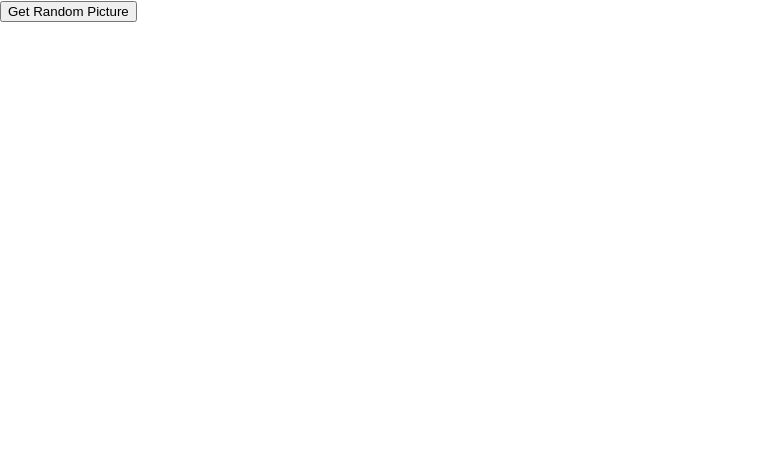
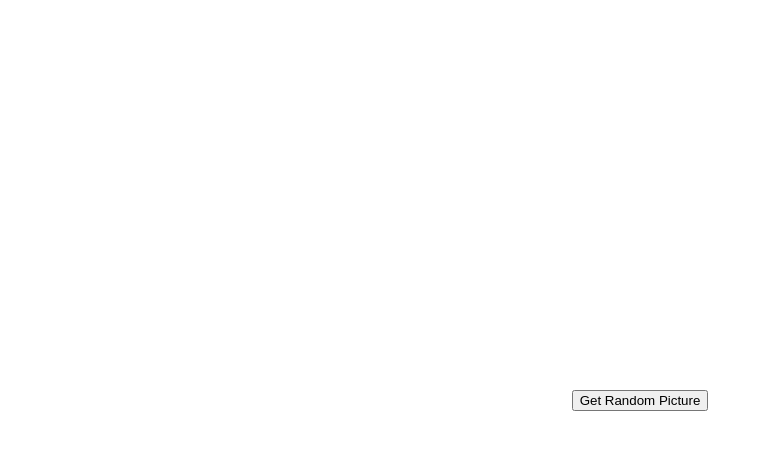
Before and after one commit to jfried06/PlatformsProject3, a React (Create React App) app in the folder project3/: page / in a window 1280 px wide. Shown: the top 450 px of the page, without its empty margins (0-771 px from the left). Built offline with nearby package versions, Linux system fonts and the light colour scheme.

Commit message:
centered button

```diff
--- a/project3/package.json
+++ b/project3/package.json
@@ -9,7 +9,7 @@
     "@testing-library/user-event": "^13.5.0",
     "react": "^19.1.0",
     "react-dom": "^19.1.0",
-    "react-scripts": "5.0.1",
+    "react-scripts": "^5.0.1",
     "web-vitals": "^2.1.4"
   },
   "scripts": {
--- a/project3/src/App.js
+++ b/project3/src/App.js
@@ -1,4 +1,3 @@
-import logo from './logo.svg';
 import './App.css';
 
 // function App() {
@@ -35,7 +34,7 @@ function App() {
 
 function RandomButton({ handleClick }) {
   return (
-    <div>
+    <div style={{ display: 'flex', justifyContent: 'center', alignItems: 'center', height: '100vh' }}>
       <button onClick={handleClick}>
         Get Random Picture
       </button>
```
Also changed, not shown: 1 other file (tests, documents, lock files or other folders).
